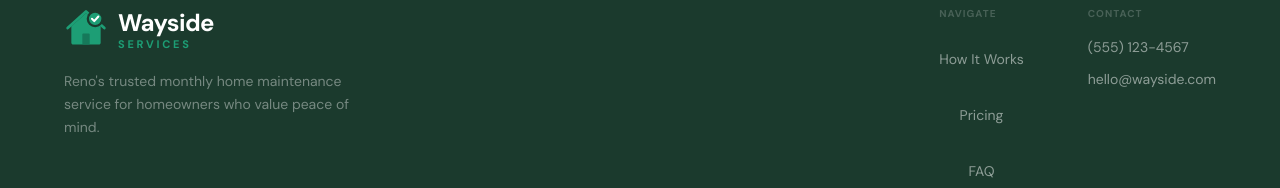
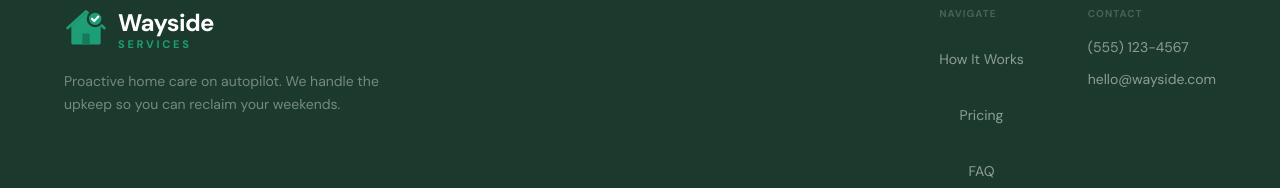
Before and after one commit to donofdetail-cmyk/Wayside-Services, a React (Vite) app: page / in a window 1280 px wide. Shown: the part 5991-6179 px from the top of the page. Built offline with nearby package versions, Linux system fonts and the light colour scheme.

Commit message:
chore: update footer slogan

```diff
--- a/src/App.tsx
+++ b/src/App.tsx
@@ -548,7 +548,7 @@ export default function App() {
         <div className="max-w-6xl mx-auto flex flex-col md:flex-row justify-between gap-12">
           <div className="max-w-xs">
             <Logo light size="lg" />
-            <p className="text-white/40 text-sm leading-relaxed mt-5">Reno's trusted monthly home maintenance service for homeowners who value peace of mind.</p>
+            <p className="text-white/40 text-sm leading-relaxed mt-5">Proactive home care on autopilot. We handle the upkeep so you can reclaim your weekends.</p>
           </div>
           <div className="flex gap-16">
             <div className="flex flex-col gap-3">
```
